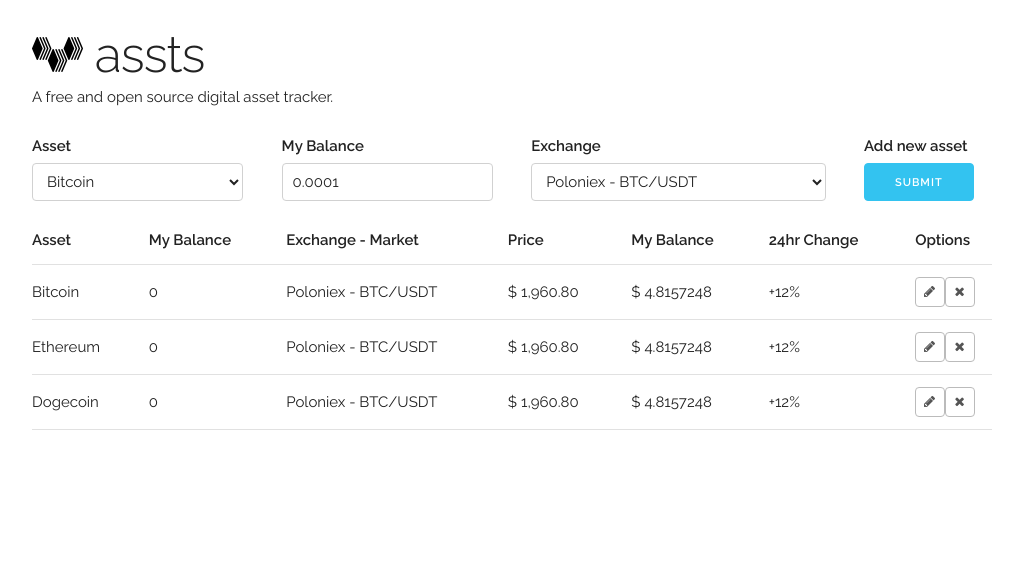
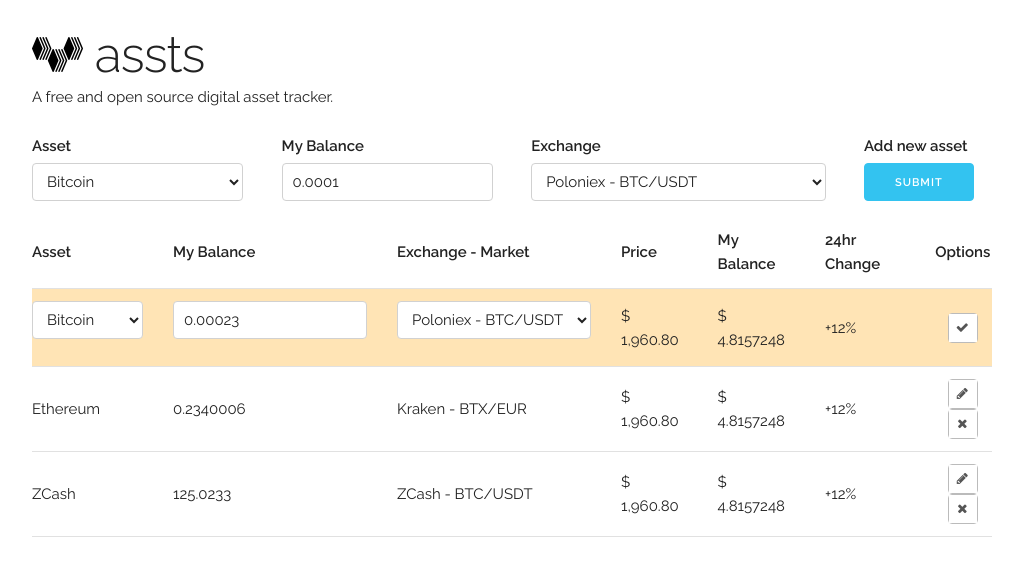
Before and after one commit to andreihod/cryptofolio, an Angular app: page / in a window 1280 px wide. Both pictures are taken after a click on the link 1058 px from the left and 292 px from the top of the page. Shown: the top 576 px of the page, without its empty margins (128-1151 px from the left). Built offline with nearby package versions, Linux system fonts and the light colour scheme.

Commit message:
Adding editing option

```diff
--- a/src/app/asset-list/asset-list.component.html
+++ b/src/app/asset-list/asset-list.component.html
@@ -7,20 +7,35 @@
       <th>Price</th>
       <th>My Balance</th>
       <th>24hr Change</th>
-      <th>Options</th>
+      <th class="text-center">Options</th>
     </tr>
   </thead>
   <tbody>
-    <tr *ngFor="let asset of assets">
-      <td>{{asset.name}}</td>
-      <td>{{asset.mybalance}}</td>
-      <td>{{asset.exchange.getDisplayName()}}</td>
+    <tr *ngFor="let asset of assets" [ngClass]="{'editing': asset==editingAsset}">
+      <td>
+        <select *ngIf="asset==editingAsset" [(ngModel)]="asset.name">
+          <option *ngFor="let coin of supportedCoins" [ngValue]="coin" >{{coin}}</option>
+        </select>
+        <span *ngIf="asset!=editingAsset">{{asset.name}}</span>
+      </td>
+      <td>
+        <input *ngIf="asset==editingAsset" type="text" [(ngModel)]="asset.mybalance" />
+        <span *ngIf="asset!=editingAsset">{{asset.mybalance}}</span>
+      </td>
+      <td>
+        <select [compareWith]="compareExchange" *ngIf="asset==editingAsset" [(ngModel)]="asset.exchange">
+          <option *ngFor="let exchange of supportedExchanges" [ngValue]="exchange" >
+          {{exchange.getDisplayName()}}</option>
+        </select>
+        <span *ngIf="asset!=editingAsset">{{asset.exchange.getDisplayName()}}</span>
+      </td>
       <td>$ 1,960.80</td>
       <td>$ 4.8157248</td>
       <td>+12%</td>
-      <td>
-        <a class="button button-icon"><i class="fa fa-pencil"></i></a>
-        <a class="button button-icon" (click)="removeAsset(asset)"><i class="fa fa-remove"></i></a>
+      <td class="text-center">
+        <a *ngIf="asset!=editingAsset" class="button button-icon" (click)="editAsset(asset)"><i class="fa fa-pencil"></i></a>
+        <a *ngIf="asset!=editingAsset" class="button button-icon" (click)="removeAsset(asset)"><i class="fa fa-remove"></i></a>
+        <a *ngIf="asset==editingAsset" class="button button-icon" (click)="saveAsset(asset)"><i class="fa fa-check"></i></a>
       </td>
     </tr>
   </tbody>
--- a/src/app/asset-list/asset-list.component.ts
+++ b/src/app/asset-list/asset-list.component.ts
@@ -2,6 +2,10 @@ import { Component, OnInit } from '@angular/core';
 
 import { Asset } from '../asset';
 import { AssetService } from '../asset.service';
+
+import { ExchangeService } from './../exchange.service';
+import { CoinService } from './../coin.service';
+import { Exchange } from '../exchange';
 
 @Component({
   selector: 'app-asset-list',
@@ -10,16 +14,34 @@ import { AssetService } from '../asset.service';
 })
 export class AssetListComponent implements OnInit {
 
-  assets: Asset[];
+  private assets: Asset[];
+  private editingAsset: Asset;
+  private supportedCoins: string[] = [];
+  private supportedExchanges: Exchange[] = [];
 
-  constructor(private assetService: AssetService) { }
+  constructor(private assetService: AssetService,
+    private coinService: CoinService,
+    private exchangeService: ExchangeService) { }
 
   ngOnInit() {
     this.assets = this.assetService.getAssets();
+    this.supportedCoins = this.coinService.getSupportedCoins();
+    this.supportedExchanges = this.exchangeService.getSupportedExchanges();
   }
 
   removeAsset(asset: Asset): void {
     this.assetService.removeAsset(asset);
   }
 
+  editAsset(asset: Asset): void {
+    this.editingAsset = asset;
+  }
+
+  saveAsset(asset: Asset): void {
+    this.editingAsset = null;
+  }
+
+  compareExchange(exchange1: Exchange, exchange2: Exchange) {
+    return (exchange1 && exchange2 && exchange1.id == exchange2.id);
+  }
 }
--- a/src/app/exchange.service.ts
+++ b/src/app/exchange.service.ts
@@ -8,10 +8,11 @@ export class ExchangeService{
   private supportedExchanges: Exchange[] = [];
 
   constructor() {
-    this.supportedExchanges.push(new Exchange("Poloniex", new Market('BTC', 'USDT')));
-    this.supportedExchanges.push(new Exchange("Poloniex", new Market('BTC', 'EUR')));
-    this.supportedExchanges.push(new Exchange("Kraken", new Market('BTX', 'USD')));
-    this.supportedExchanges.push(new Exchange("Kraken", new Market('BTX', 'EUR')));
+    this.supportedExchanges.push(new Exchange(1, "Poloniex", new Market('BTC', 'USDT')));
+    this.supportedExchanges.push(new Exchange(2, "Poloniex", new Market('BTC', 'EUR')));
+    this.supportedExchanges.push(new Exchange(35, "Kraken", new Market('BTX', 'USD')));
+    this.supportedExchanges.push(new Exchange(45, "ZCash", new Market('BTC', 'USDT')));
+    this.supportedExchanges.push(new Exchange(59, "Kraken", new Market('BTX', 'EUR')));
   }
 
   getSupportedExchanges(): Exchange[] {
--- a/src/app/exchange.ts
+++ b/src/app/exchange.ts
@@ -2,7 +2,7 @@ import { Market } from './market'
 
 export class Exchange {
 
-  constructor(public name: string, public market: Market) { }
+  constructor(public id : number, public name: string, public market: Market) { }
 
   getDisplayName(): string {
     return this.name + ' - ' +
--- a/src/app/mock-assets.ts
+++ b/src/app/mock-assets.ts
@@ -5,15 +5,15 @@ import { Market } from './market'
 
 export var ASSETS: Asset[] = [
   { name:'Bitcoin',
-    mybalance: 0.0,
-    exchange: new Exchange("Poloniex", new Market('BTC', 'USDT'))
+    mybalance: 0.00023,
+    exchange: new Exchange(1, "Poloniex", new Market('BTC', 'USDT'))
   },
   { name:'Ethereum',
-    mybalance: 0.0,
-    exchange: new Exchange("Poloniex", new Market('BTC', 'USDT'))
+    mybalance: 0.2340006,
+    exchange: new Exchange(59, "Kraken", new Market('BTX', 'EUR'))
   },
-  { name:'Dogecoin',
-    mybalance: 0.0,
-    exchange: new Exchange("Poloniex", new Market('BTC', 'USDT'))
+  { name:'ZCash',
+    mybalance: 125.0233,
+    exchange: new Exchange(45, "ZCash", new Market('BTC', 'USDT'))
   },
 ];
--- a/src/styles.css
+++ b/src/styles.css
@@ -2,3 +2,14 @@
 #top {
   margin-top: 2.5rem;
 }
+
+.fa{
+  background-color: white;
+}
+
+.text-center{
+  text-align: center;
+}
+.editing{
+  background-color: Moccasin;
+}
```
